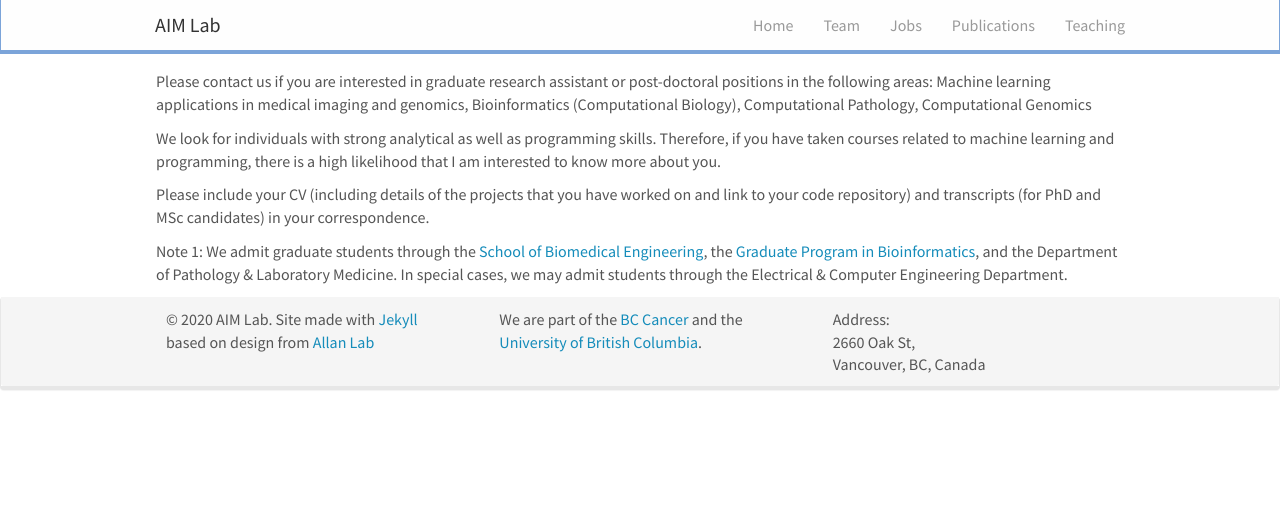
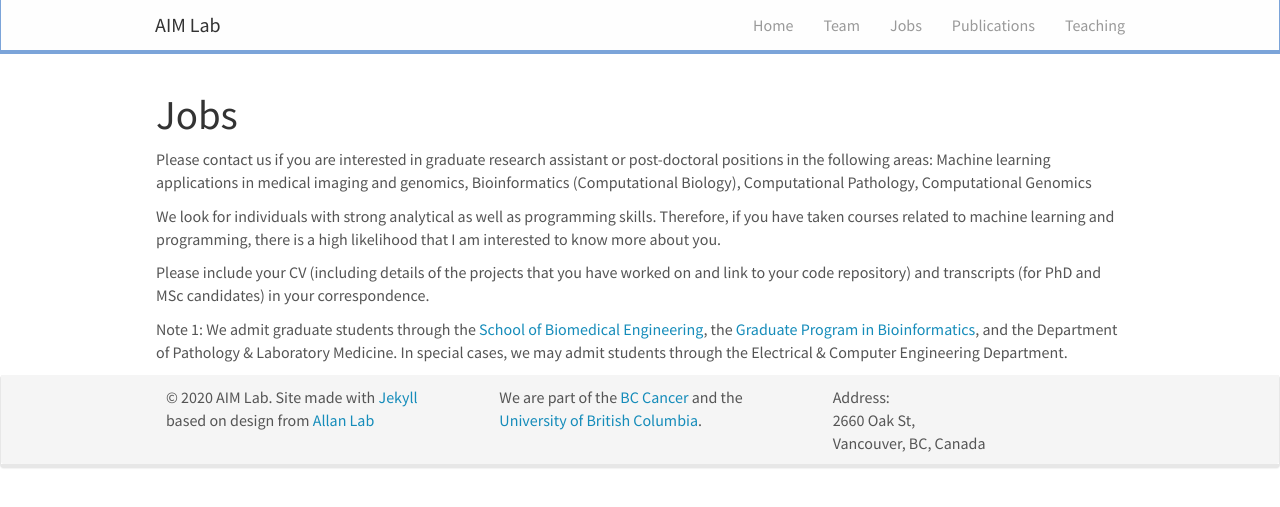
Before and after one commit to AIMLab-UBC/AIMLab-UBC.github.io, a Jekyll site: the page built from _pages/jobs.md, in a window 1280 px wide. Shown: the top 507 px of the page. Built offline with Jekyll 4.4.1, drawn with Linux system fonts in a browser that asks for light colours; nearby versions of some CDN libraries.

Commit message:
Update jobs.md

```diff
--- a/_pages/jobs.md
+++ b/_pages/jobs.md
@@ -6,6 +6,8 @@ sitemap: false
 permalink: /jobs/
 ---
 
+# Jobs
+
 Please contact us if you are interested in graduate research assistant or post-doctoral positions in the following areas: Machine learning applications in medical imaging and genomics, Bioinformatics (Computational Biology), Computational Pathology, Computational Genomics
 
 We look for individuals with strong analytical as well as programming skills. Therefore, if you have taken courses related to machine learning and programming, there is a high likelihood that I am interested to know more about you.
```
